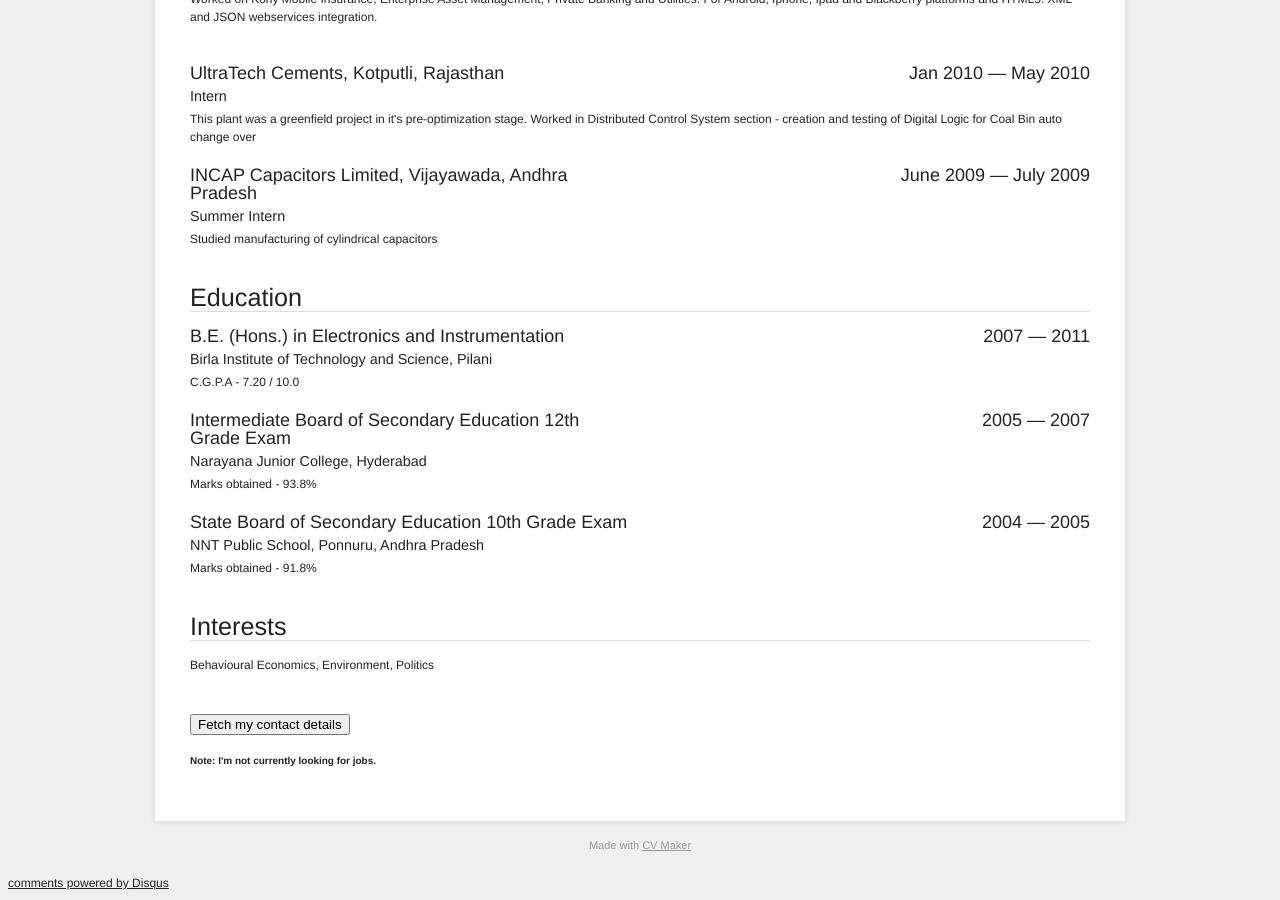
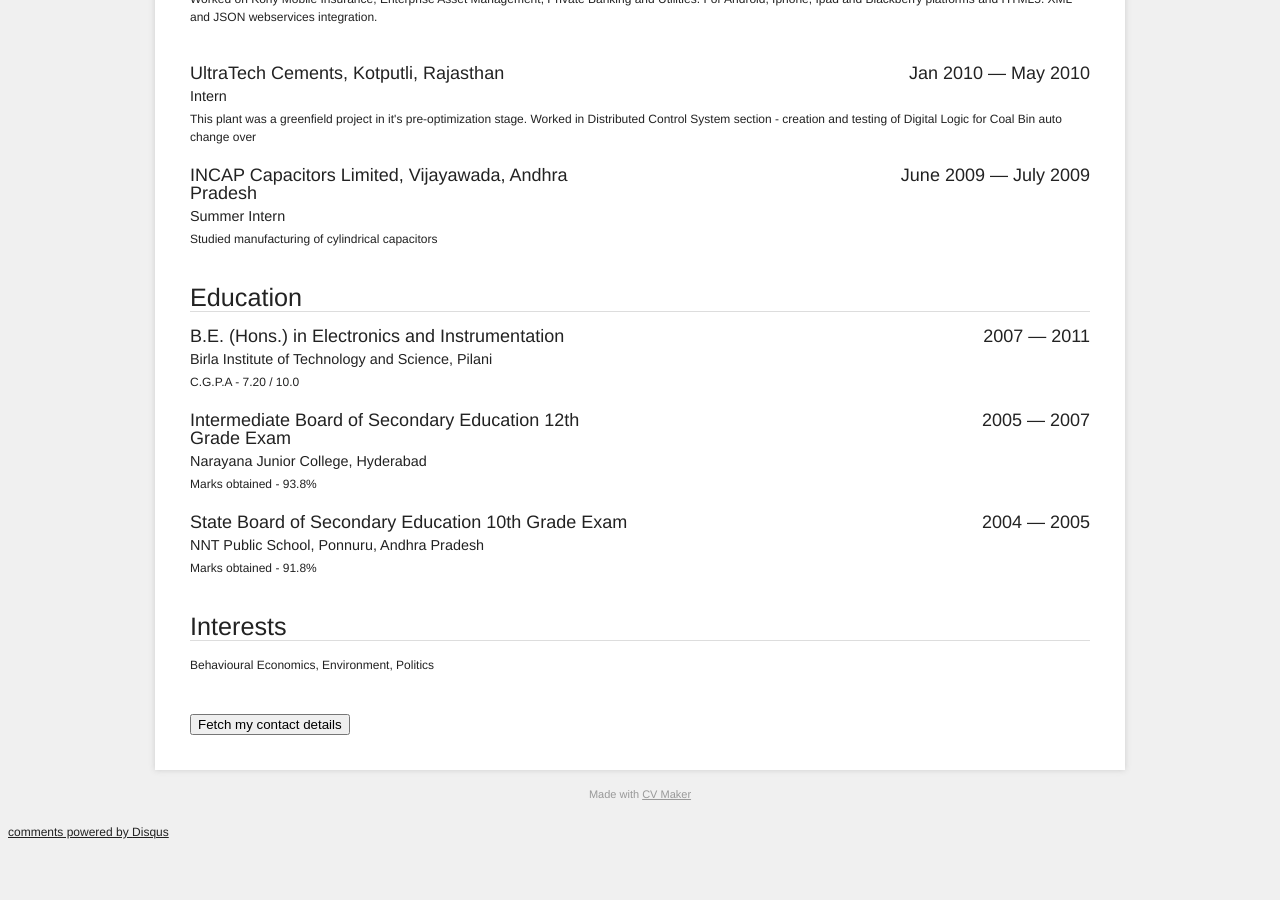
Before and after one commit to manuganji/manuganji.github.io, a Jekyll site: the page built from resume.html, in a window 1280 px wide and 900 px high, scrolled down 840 px. Built offline with Jekyll 4.4.1, drawn with Linux system fonts in a browser that asks for light colours; nearby versions of some CDN libraries; comment, search, counter and statistics services are not loaded; after the commit the page ends 1689 px from its top, so only the background shows below that.

Commit message:
Removing the note about not looking for jobs

```diff
--- a/resume.html
+++ b/resume.html
@@ -312,7 +312,6 @@ indexOf(';',i);return escape(c.substring(i+n.length+1,j<0?c.
         <div id="contact_details">
              <button type="button">Fetch my contact details</button>
         </div>
-        <h5>Note: I'm not currently looking for jobs.</h5>
 
 </div>
 	<div id="credit">Made with <a href="https://cvmkr.com/">CV Maker</a></div>
```
